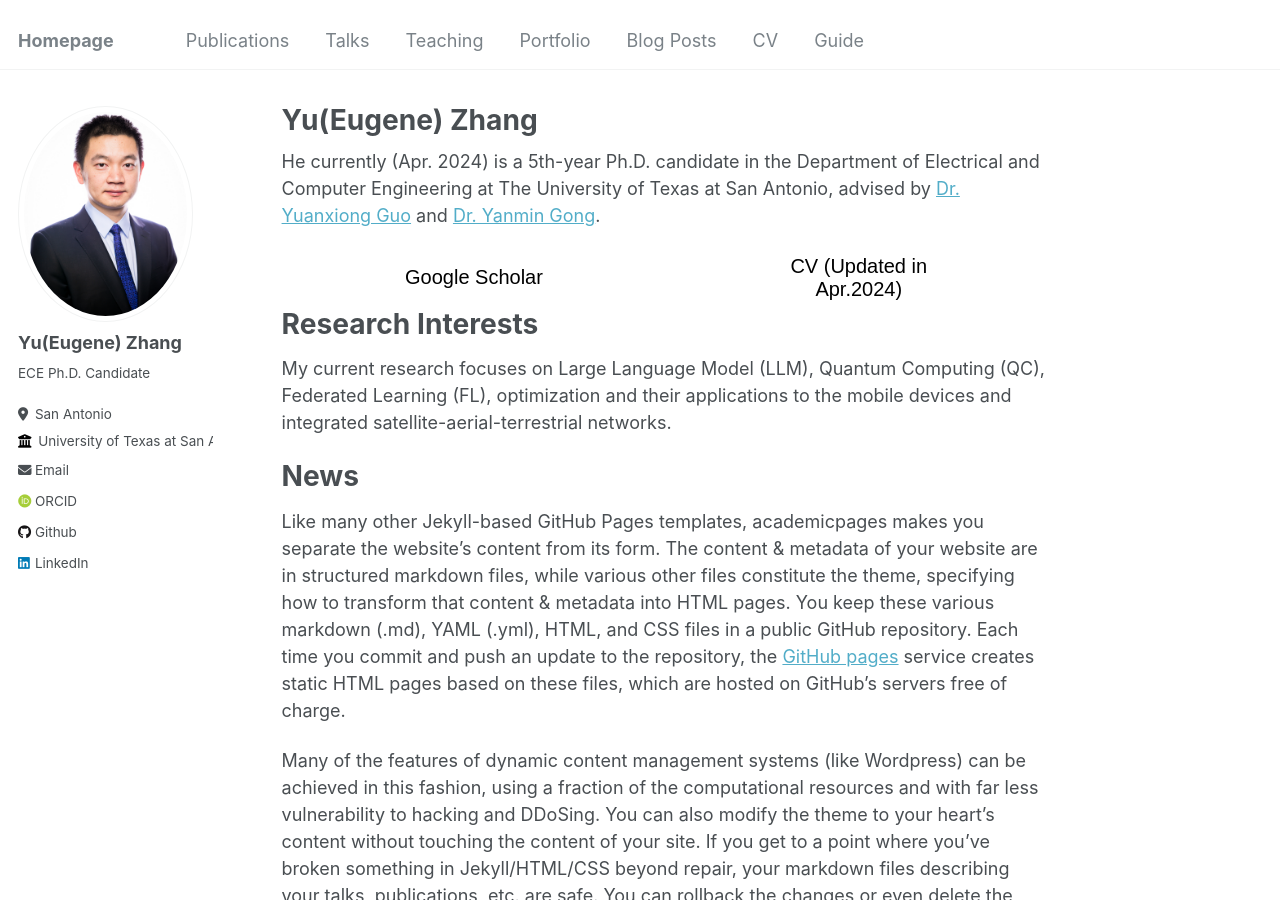
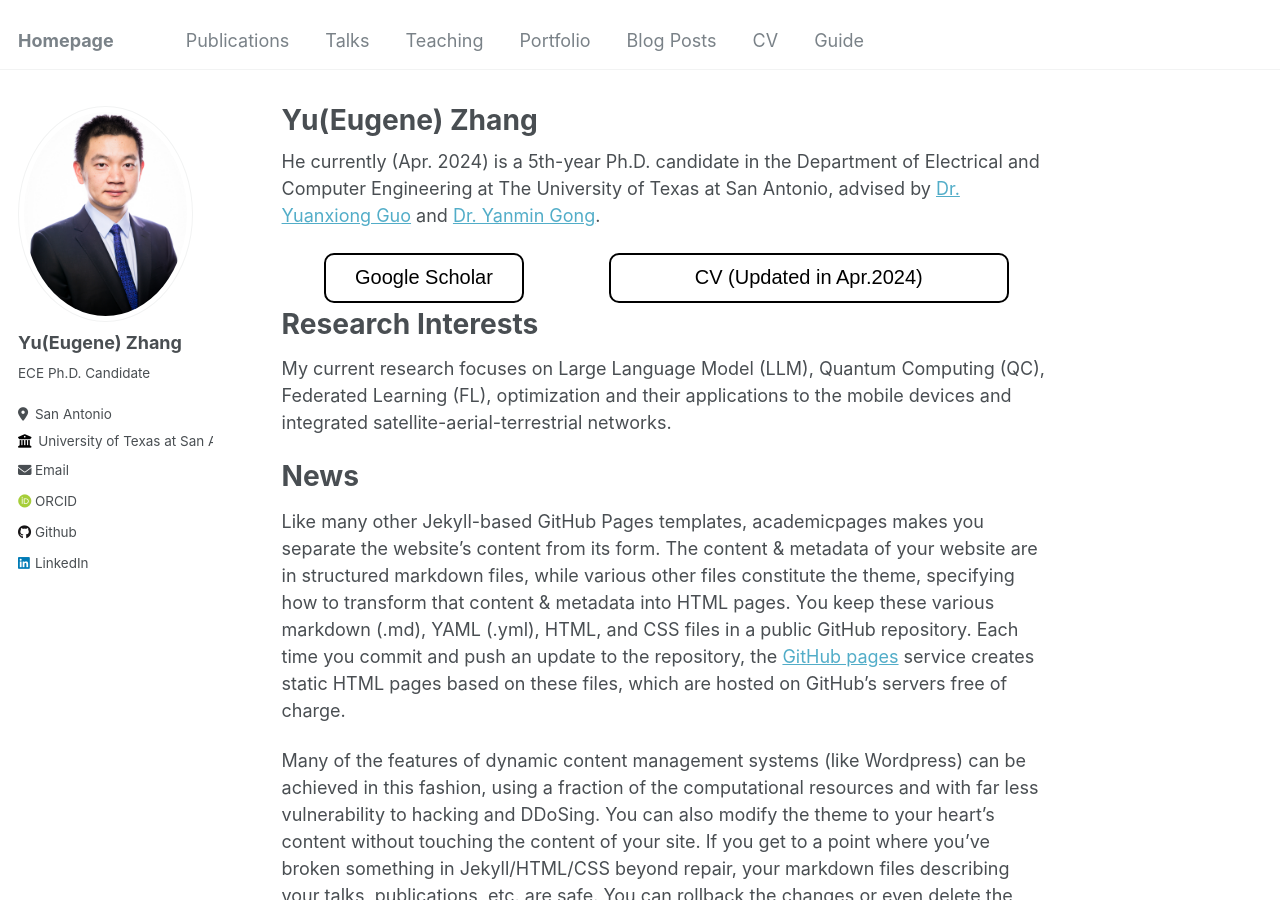
Before and after one commit to Yu-Zhang-Eugene/yu-zhang-eugene.github.io, a Jekyll site: the page built from _pages/about.md, in a window 1280 px wide and 900 px high. Built offline with Jekyll 4.4.1, drawn with Linux system fonts in a browser that asks for light colours; some web fonts are replaced.

Commit message:
modified:   _pages/about.md

```diff
--- a/_pages/about.md
+++ b/_pages/about.md
@@ -14,14 +14,14 @@ He currently (Apr. 2024) is a 5th-year Ph.D. candidate in the Department of Elec
 <div style="display: flex; justify-content: space-around; align-items: center;">
   <!-- First button linking to Stack Overflow -->
   <form action="https://scholar.google.com/citations?user=p6z9Id4AAAAJ&hl=en&authuser=1" method="get" target="_blank">
-    <button type="submit" style="width: 200px; height: 50px; font-size: 20px; color: black; background-color: white; border: 1px; border-radius: 10px; font-family: Arial, sans-serif;">
+    <button type="submit" style="width: 200px; height: 50px; font-size: 20px; color: black; background-color: white; border: 2px solid black; border-radius: 10px; font-family: Arial, sans-serif;">
       Google Scholar
     </button>
   </form>
 
   <!-- Second button linking to GitHub -->
   <form action="https://yu-zhang-eugene.github.io/files/paper1.pdf" method="get" target="_blank">
-    <button type="submit" style="width: 200px; height: 50px; font-size: 20px; color: black; background-color: white; border: 1px; border-radius: 10px; font-family: Arial, sans-serif;">
+    <button type="submit" style="width: 400px; height: 50px; font-size: 20px; color: black; background-color: white; border: 2px solid black; border-radius: 10px; font-family: Arial, sans-serif;">
       CV (Updated in Apr.2024)
     </button>
   </form>
```
